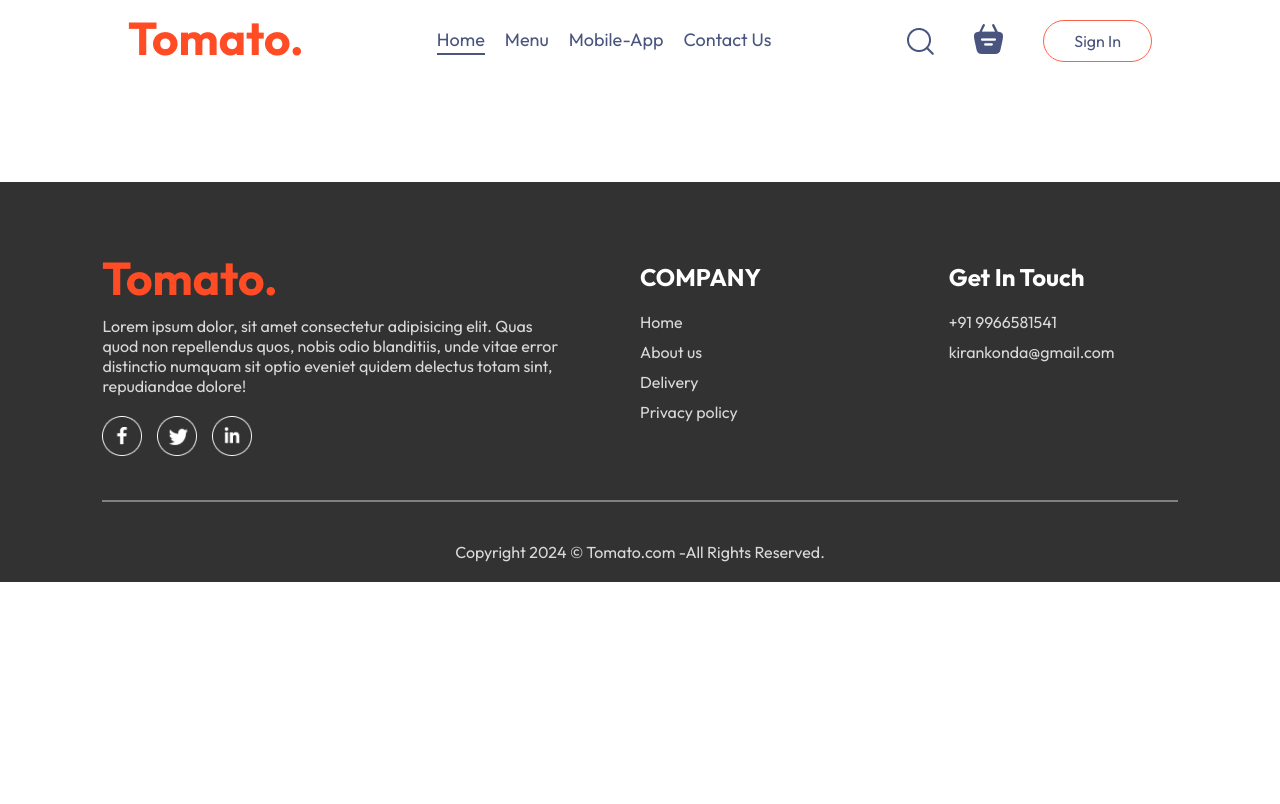
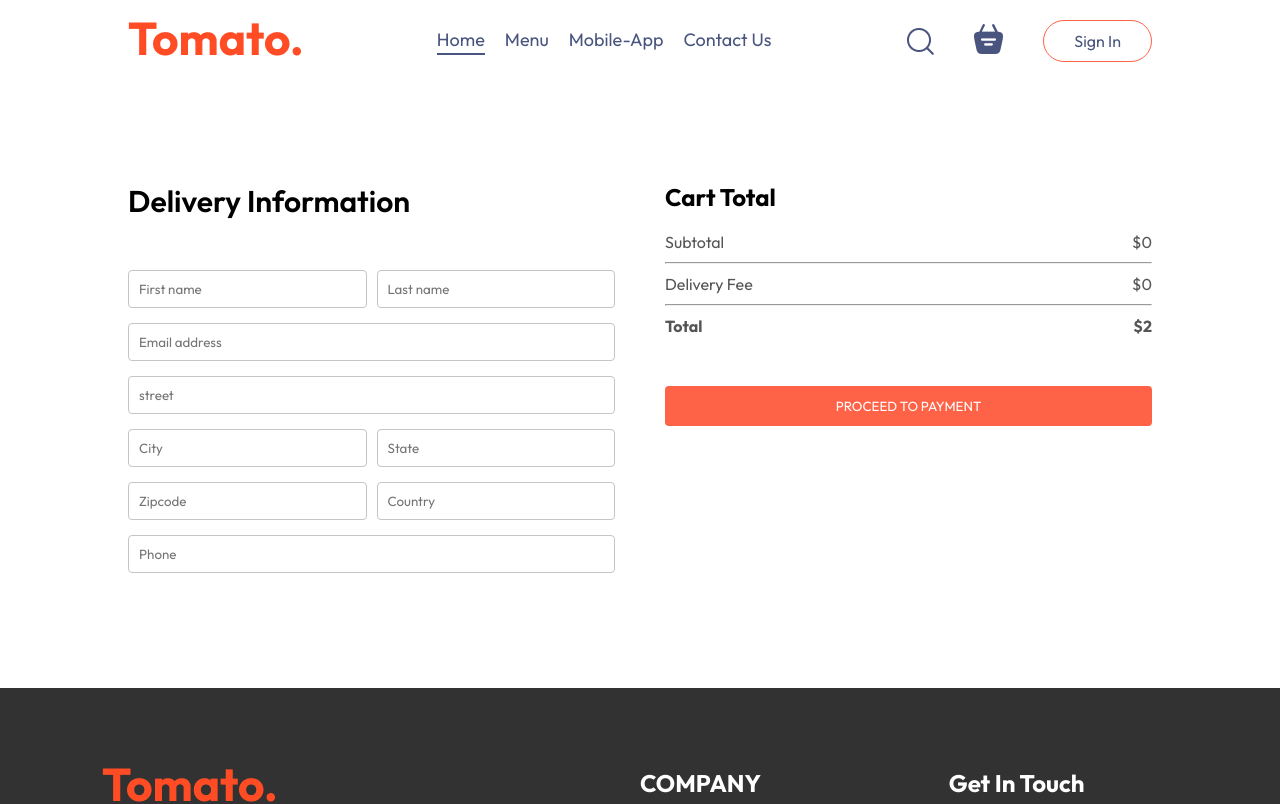
Before and after one commit to saikirankonda/FoodDelivery, a React (Create React App) app in the folder tomato/: page /order in a window 1280 px wide. Shown: the top 804 px of the page. Built offline with nearby package versions, Linux system fonts and the light colour scheme.

Commit message:
No items available in cart function added

```diff
--- a/tomato/src/App.js
+++ b/tomato/src/App.js
@@ -21,7 +21,7 @@
      <Route path="/" element={<Home/>}/>
       <Route path="/home" element={<Home/>}/>
       <Route path="/cart" element={<Cart/>} />
-      <Route path="/placeorder" element={<PlaceOrder/>} />
+      <Route path="/order" element={<PlaceOrder/>} />
      </Routes>
     </div>
      <Footer/>
--- a/tomato/src/Context/StoreContext.jsx
+++ b/tomato/src/Context/StoreContext.jsx
@@ -19,7 +19,7 @@
   }
 
   const removeFromCart =(itemId) =>{
-       setCartItems((prev) => ({...prev,[itemId] : prev[itemId] -1}))
+       setCartItems((prev) => ({...prev,[itemId] :  prev[itemId] -1 }))
   }
 
   const getTotalCartAmount=() =>{
--- a/tomato/src/Pages/Cart/Cart.css
+++ b/tomato/src/Pages/Cart/Cart.css
@@ -21,6 +21,7 @@
 .cart hr{
     height: 1px;
     background-color: #e2e2e2;
+    border: none;
 }
 
 .cart-items-item .cross{
@@ -30,7 +31,7 @@
     margin-top: 80px;
     display: flex;
     justify-content: space-between;
-    gap : max(2vw,20px);
+    gap : max(12vw,20px);
 
 }
 .cart-total{
@@ -38,7 +39,6 @@
     display:  flex;
     flex-direction: column;
     gap: 20px;
-    width: 50%;
 }
 .cart-total-details{
     display: flex;
@@ -57,6 +57,7 @@
     border-radius: 4px;
     cursor: pointer;
 }
+
 .cart-promo-code{
     flex: 1;
 }
--- a/tomato/src/Pages/Cart/Cart.jsx
+++ b/tomato/src/Pages/Cart/Cart.jsx
@@ -1,13 +1,19 @@
-import React, { useContext } from 'react';
+import React, { useContext, useEffect, useState } from 'react';
 import "./Cart.css";
 import { StoreContext } from '../../Context/StoreContext';
+import {useNavigate} from "react-router-dom"
 
 const Cart = () => {
 
   const {cartItems,food_list,removeFromCart,getTotalCartAmount} = useContext(StoreContext)
+  const hasNonZeroValues = Object.values(cartItems).some(value => value !== 0);
+  const navigate = useNavigate()
+  return (
 
-  return (
     <div className='cart'>
+      {
+        hasNonZeroValues ?
+        <>
         <div className="cart-items">
         <div className="cart-items-title">
           <p>Items</p>
@@ -23,7 +29,6 @@
           food_list && food_list?.map((item,index) =>{
 
               if(cartItems[item._id] > 0){
-                 console.log(cartItems[item.id] , "itemId")
                   return(
                     <div>
                         <div className="cart-items-title cart-items-item">
@@ -40,8 +45,8 @@
               }
             })}
       </div>
+
        <div className="cart-bottom">
-
         <div className="cart-total">
           <h2>Cart Total </h2>
           <div>
@@ -52,15 +57,16 @@
             <hr/>
             <div className="cart-total-details">
               <p>Delivery Fee</p>
-              <p>${2}</p>
+              <p>${getTotalCartAmount() ===0 ? 0 : 2}</p>
             </div>
             <hr/>
             <div className="cart-total-details">
               <b>Total</b>
               <b>${getTotalCartAmount()+2}</b>
             </div>
-            <button>PROCEED TO CHECKOUT</button>
           </div>
+          <button onClick={() => navigate('/order')}>PROCEED TO CHECKOUT</button>
+
         </div>
 
 
@@ -74,6 +80,13 @@
             </div>
           </div>
        </div>
+       </>
+            : <div className="cart-total-details">
+              <p>No items available in cart</p>
+
+            </div>
+      }
+
   </div>
   )
 }
--- a/tomato/src/Pages/Placeorder/PlaceOrder.css
+++ b/tomato/src/Pages/Placeorder/PlaceOrder.css
@@ -0,0 +1,37 @@
+
+.place-order{
+    display: flex;
+    align-items: start;
+    justify-content: space-between;
+    gap :50px;
+    margin-top: 100px;
+}
+.place-order-left{
+   width: 100%;
+   max-width:max(30%, 500px)
+}
+.place-order-left .title{
+    font-size: 30px;
+    font-weight: 600;
+    margin-bottom: 50px;
+}
+.place-order-left input{
+    margin-bottom: 15px;
+    width :100%;
+    padding: 10px;
+    border: 1px solid #c5c5c5;
+    border-radius: 4px;
+    outline-color: tomato;
+}
+.place-order-left .multifields{
+   display: flex;
+   gap :10px
+}
+.place-order-right{
+    width: 100%;
+    max-width: max(40% ,500px);
+}
+.place-order .cart-total button{
+    margin-top: 30px;
+
+}
--- a/tomato/src/Pages/Placeorder/PlaceOrder.jsx
+++ b/tomato/src/Pages/Placeorder/PlaceOrder.jsx
@@ -1,9 +1,54 @@
-import React from 'react';
+import React ,{useContext}from 'react';
 import "./PlaceOrder.css";
+import { StoreContext } from '../../Context/StoreContext';
 
 const PlaceOrder = () => {
+    const {getTotalCartAmount} = useContext(StoreContext)
+
   return (
-    <div>PlaceOrder</div>
+    <form className='place-order'>
+      <div className="place-order-left">
+        <p className='title'>Delivery Information</p>
+        <div className="multifields">
+          <input type="text" placeholder='First name' />
+          <input type="text" placeholder='Last name' />
+        </div>
+        <input type="email" placeholder='Email address' />
+        <input type="text" placeholder='street' />
+          <div className="multifields">
+          <input type="text" placeholder='City' />
+          <input type="text" placeholder='State' />
+        </div>
+         <div className="multifields">
+          <input type="text" placeholder='Zipcode' />
+          <input type="text" placeholder='Country' />
+        </div>
+        <input type="text" placeholder='Phone' />
+      </div>
+      <div className="place-order-right">
+            <div className="cart-total">
+          <h2>Cart Total </h2>
+          <div>
+            <div className="cart-total-details">
+              <p>Subtotal</p>
+              <p> ${getTotalCartAmount()}</p>
+            </div>
+            <hr/>
+            <div className="cart-total-details">
+              <p>Delivery Fee</p>
+              <p>${getTotalCartAmount() ===0 ? 0 : 2}</p>
+            </div>
+            <hr/>
+            <div className="cart-total-details">
+              <b>Total</b>
+              <b>${getTotalCartAmount()+2}</b>
+            </div>
+          </div>
+          <button >PROCEED TO PAYMENT</button>
+
+        </div>
+      </div>
+    </form>
   )
 }
 
```
Lines whose indentation alone changed are shown as unchanged.
